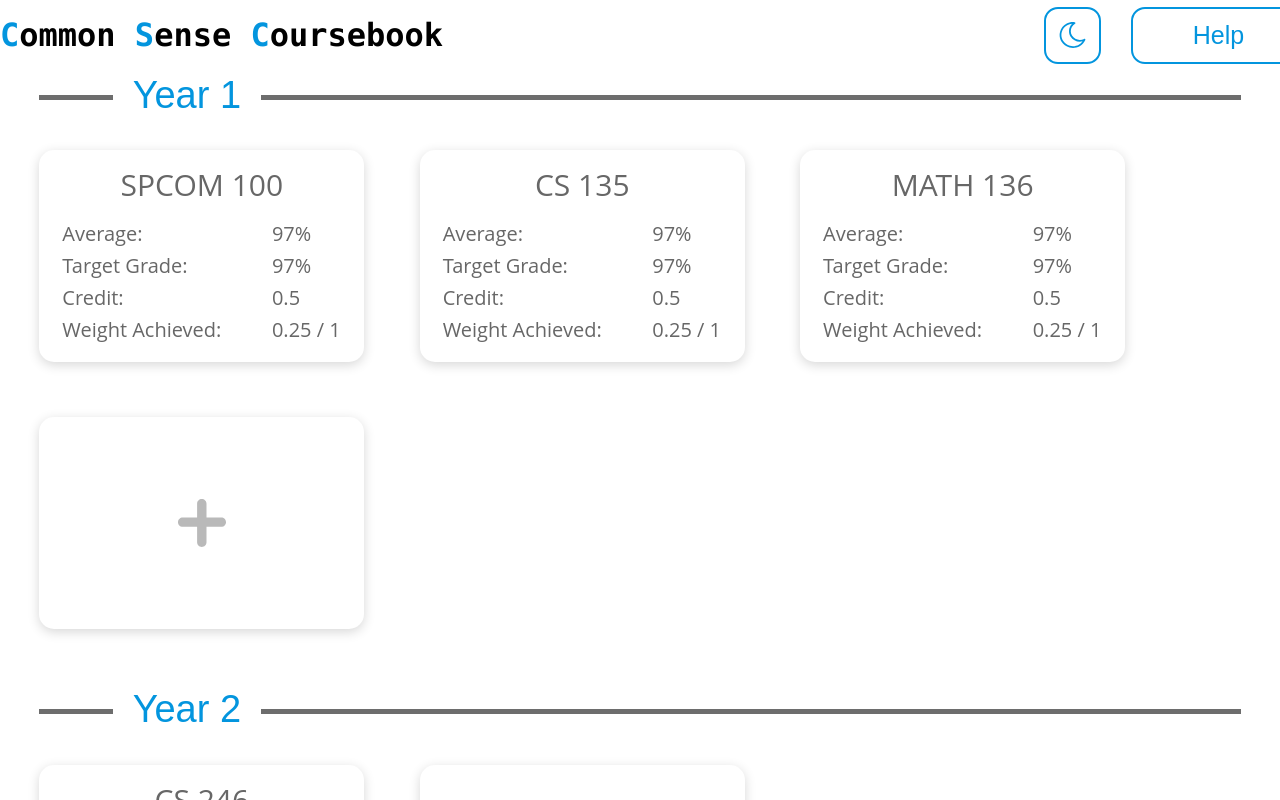
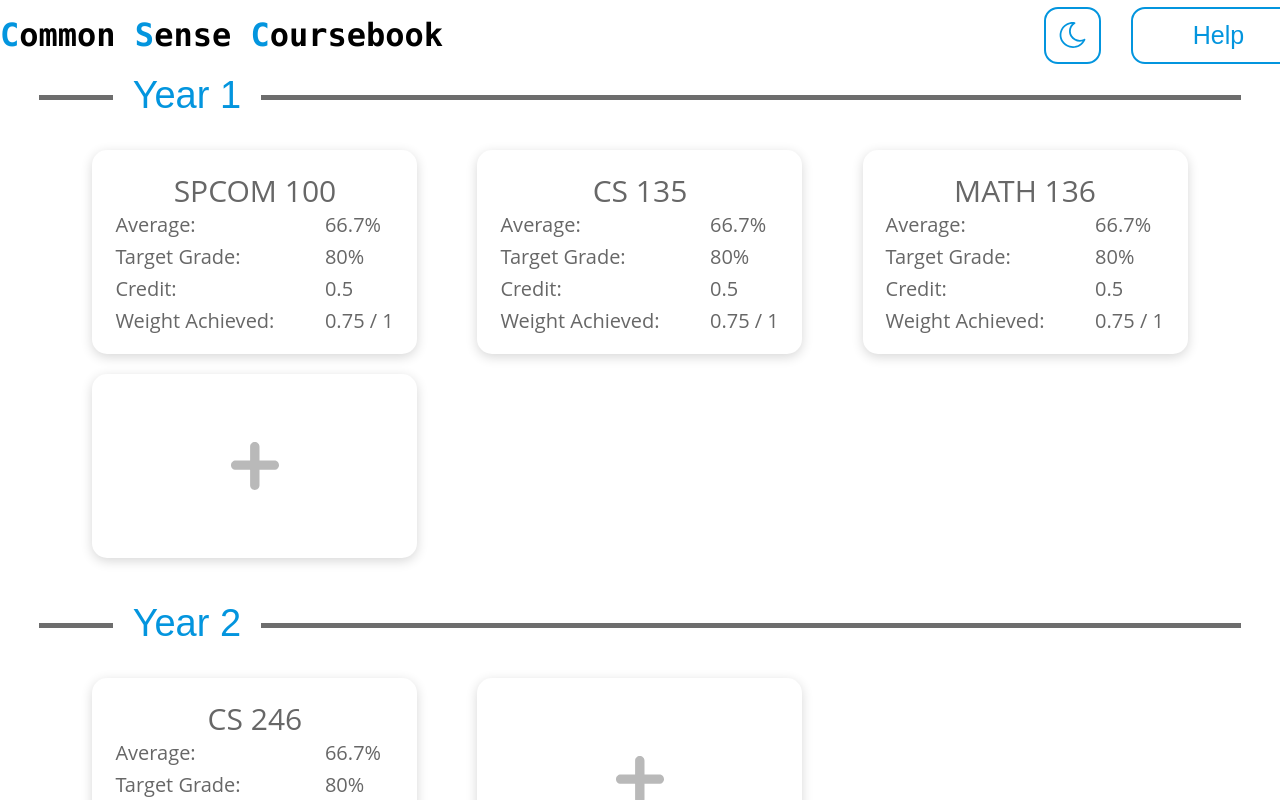
Before and after one commit to naseer-rehman/Common-Sense-Coursebook, a React (Create React App) app: page / in a window 1280 px wide. Shown: the top 800 px of the page. Built offline with nearby package versions, Linux system fonts and the light colour scheme.

Commit message:
Add credit input to course window | Broke grid too

```diff
--- a/src/App.js
+++ b/src/App.js
@@ -19,6 +19,7 @@ class App extends React.Component {
               id: 1,
               name: "SPCOM 100",
               targetGrade: 80,
+              credit: 0.5,
               assessments: [
                 {
                   id: 1,
@@ -38,6 +39,7 @@ class App extends React.Component {
               id: 2,
               name: "CS 135",
               targetGrade: 80,
+              credit: 0.5,
               assessments: [
                 {
                   id: 1,
@@ -57,6 +59,7 @@ class App extends React.Component {
               id: 3,
               name: "MATH 136",
               targetGrade: 80,
+              credit: 0.5,
               assessments: [
                 {
                   id: 1,
@@ -83,6 +86,7 @@ class App extends React.Component {
               id: 1,
               name: "CS 246",
               targetGrade: 80,
+              credit: 0.5,
               assessments: [
                 {
                   id: 1,
@@ -109,6 +113,7 @@ class App extends React.Component {
               id: 1,
               name: "COMPSCI 1ZD3",
               targetGrade: 80,
+              credit: 0.5,
               assessments: [
                 {
                   id: 1,
--- a/src/components/AddCourseWindow.css
+++ b/src/components/AddCourseWindow.css
@@ -0,0 +1,11 @@
+.window-container .course-info-form {
+  display: grid;
+  grid-template-columns: 50% 50%;
+  grid-gap: 10px;
+}
+
+.window-container .course-info-form-input-container {
+  display: flex;
+  flex-direction: column;
+  flex-wrap: wrap;
+}
--- a/src/components/AddCourseWindow.js
+++ b/src/components/AddCourseWindow.js
@@ -10,10 +10,12 @@ class AddCourseWindow extends React.Component {
     this.state = {
       courseNameValue: "",
       targetGradeValue: "",
+      creditValue: "",
       assessments: [], // [{id:1, name:"Quizzes", grade:69, weight:50},{id:2, name:"Midterm", grade:69, weight:50},{id:3, name:"Assignments", grade:69, weight:50}],
     };
     this.onEditName = this.onEditName.bind(this);
     this.onEditTargetGrade = this.onEditTargetGrade.bind(this);
+    this.onEditCredit = this.onEditCredit.bind(this);
     this.deleteAssessment = this.deleteAssessment.bind(this);
     this.updateAssessment = this.updateAssessment.bind(this);
     this.addAssessment = this.addAssessment.bind(this);
@@ -86,6 +88,16 @@ class AddCourseWindow extends React.Component {
     });
   }
 
+  onEditCredit(e) {
+    const value = e.target.value;
+    this.setState(state => {
+      return {
+        ...state,
+        creditValue: value,
+      };
+    });
+  }
+
   onCancel() {
     this.props.closeWindow();
   }
@@ -95,8 +107,9 @@ class AddCourseWindow extends React.Component {
     this.props.addCourse({
       id: uuidv4(),
       name: this.state.courseNameValue,
-      targetGrade: parseInt(this.state.targetGradeValue),
+      targetGrade: Number(this.state.targetGradeValue),
       assessments: this.state.assessments.concat([]),
+      credit: Number(this.state.creditValue),
     });
     this.props.closeWindow();
   }
@@ -106,11 +119,19 @@ class AddCourseWindow extends React.Component {
       <Window classes={[]} >
         <div className="window-scrollable">
           <div className="center-content">
-            <form onSubmit={(e) => e.preventDefault()} autoComplete="off">
-              <label htmlFor="courseNameInput">Course Name: </label>
-              <input onChange={this.onEditName} id="courseNameInput" type="text" />
-              <label htmlFor="targetGradeInput">Target Grade: </label>
-              <input onChange={this.onEditTargetGrade} id="targetGradeInput" type="text" />
+            <form className="course-info-form" onSubmit={(e) => e.preventDefault()} autoComplete="off">
+              <div className="course-info-form-input-container">
+                <label htmlFor="courseNameInput">Course Name:</label>
+                <input onChange={this.onEditName} id="courseNameInput" type="text" />
+              </div>
+              <div className="course-info-form-input-container">
+                <label htmlFor="targetGradeInput">Target Grade:</label>
+                <input onChange={this.onEditTargetGrade} id="targetGradeInput" type="text" />
+              </div>
+              <div className="course-info-form-input-container">
+                <label htmlFor="creditsInput">Credits:</label>
+                <input onChange={this.onEditCredit} id="creditsInput" type="text" />
+              </div>
             </form>
           </div>
           <div className="center-content">
--- a/src/components/CourseAssessmentsTable.css
+++ b/src/components/CourseAssessmentsTable.css
@@ -11,7 +11,7 @@
   margin-top: 25px;
 }
 
-.window-container .course-assessments-table .assessments-table-grid-cell {
+.window-container .course-assessments-table .assessments-table-grid-cell, .window-container .course-assessments-table .assessments-table-grid-cell input {
   width: 100%;
   height: 100%;
   background: none;
--- a/src/components/CourseCard.css
+++ b/src/components/CourseCard.css
@@ -1,18 +1,20 @@
 .course-card {
+  display: inline-block;
   font-family: 'Open Sans', Arial;
   color: #676767;
   font-weight: semi-bold;
   border-radius: 15px;
   width: 325px;
-  height: 212px;
+  /* height: 212px; */
+  padding: 20px 0;
   background: #FFFFFF;
   box-shadow: 0 3px 12px rgba(0, 0, 0, 0.16);
-  margin-right: 4.61%;
-  margin-bottom: 4.61%;
+  /* margin-right: 4.61%;
+  margin-bottom: 4.61%; */
 }
 
 .course-name-container {
-  height: 33.01%;
+  height: 25%;
   display: flex;
   justify-content: center;
   align-items: center;
--- a/src/components/CourseCard.js
+++ b/src/components/CourseCard.js
@@ -1,5 +1,6 @@
 import React from "react";
 import "./CourseCard.css";
+import { calculateAverageGrade, calculateAchievedWeight } from "../modules/gradeCalculator";
 
 const CourseInfoRow = ({name, value}) => {
   return (
@@ -12,16 +13,24 @@ const CourseInfoRow = ({name, value}) => {
 
 class CourseCard extends React.Component {
   render() {
+    const round = (num, dp = 0) => Math.floor(num * Math.pow(10, dp) + 0.5) / Math.pow(10, dp);
+    const course = this.props.course;
+    const assessments = course.assessments;
+    const average = round(calculateAverageGrade(assessments), 1);
+    const targetGrade = round(course.targetGrade, 2);
+    const credit = round(course.credit, 2);
+    const weightAchieved = round(calculateAchievedWeight(assessments), 2);
+
     return (
       <div className="course-card">
         <div className="course-name-container">
           <span className="course-name">{this.props.course.name}</span>
         </div>
         <div className="course-info-container">
-          <CourseInfoRow name="Average:" value={`${96 + 1}%`}/>
-          <CourseInfoRow name="Target Grade:" value={`${96 + 1}%`} />
-          <CourseInfoRow name="Credit:" value={`${0.25 * 2}`} />
-          <CourseInfoRow name="Weight Achieved:" value={`${0.125 * 2} / 1`} />
+          <CourseInfoRow name="Average:" value={`${average}%`}/>
+          <CourseInfoRow name="Target Grade:" value={`${targetGrade}%`} />
+          <CourseInfoRow name="Credit:" value={`${credit}`} />
+          <CourseInfoRow name="Weight Achieved:" value={`${weightAchieved} / 1`} />
         </div>
       </div>);
   }
--- a/src/components/Window.css
+++ b/src/components/Window.css
@@ -12,7 +12,7 @@
 
 .window-container {
   background: #FFFFFF;
-  padding: 40px 250px;
+  padding: 50px;
   border-radius: 15px;
   box-shadow: 0 3px 14px rgba(0,0,0,0.16);
 }
@@ -44,14 +44,14 @@
   align-items: center;
 }
 
-.window-container form > label {
+.window-container form label {
   color: #707070;
   font-size: 2.25rem;
   background: none;
   margin: 0 10px;
 }
 
-.window-container form > input {
+.window-container form input {
   border: none;
   outline: none;
   -webkit-appearance: none;
--- a/src/components/YearEntry.css
+++ b/src/components/YearEntry.css
@@ -58,6 +58,13 @@ button.year-title-button {
 }
 
 .course-card-list {
-  display: flex;
-  flex-flow: row wrap;
+  display: grid;
+  width: 100%;
+  height: 100%;
+  grid-template-columns: repeat(auto-fill, 325px);
+  grid-auto-rows: 1fr;
+  gap: 5%;
+  justify-content: center;
+  padding-bottom: 20px;
+  margin-bottom: 20px;
 }
--- a/src/components/YearEntry.js
+++ b/src/components/YearEntry.js
@@ -35,22 +35,24 @@ class YearEntry extends React.Component {
             <span className="year-title">{this.props.name}</span>
           </button>
         </div>
-        <div className="course-card-list">
         {
           this.props.coursesHidden === false
             ? (
-                <>
-                  {this.props.courses.map(course => <CourseCard key={course.id} course={course} />)}
+              <div className="course-card-list">
+                {
+                  this.props.courses.map(course =>
+                    <CourseCard key={course.id} course={course} />
+                  )
+                }
                 <AddCourseButton
                   openWindow={this.props.openWindow}
                   closeWindow={this.props.closeWindow}
                   addCourse={this.props.addCourse}
                 />
-                </>
+              </div>
             )
             : null
         }
-        </div>
       </div>
     );
   }
--- a/src/modules/gradeCalculator.js
+++ b/src/modules/gradeCalculator.js
@@ -1,4 +1,4 @@
-const getTotalWeight = (assessments) => {
+export const getTotalWeight = (assessments) => {
   let totalWeight = 0;
   assessments.forEach(({weight}) => {
     totalWeight += weight;
@@ -10,7 +10,7 @@ const getTotalWeight = (assessments) => {
  * Calculates the weighted grade given a list of assessments.
  * @param {Array} assessments
  */
-const calculateWeightedGrade = (assessments) => {
+export const calculateWeightedGrade = (assessments) => {
   let weightedGrade = 0;
   assessments.forEach(({grade, weight}) => {
     weightedGrade += grade * weight / 100;
@@ -23,7 +23,7 @@ const calculateWeightedGrade = (assessments) => {
  * @param {Array} assessments
  * @returns
  */
-const calculateAverageGrade = (assessments) => {
+export const calculateAverageGrade = (assessments) => {
   let totalWeight = 0;
   let sum = 0;
   assessments.forEach(({grade, weight}) => {
@@ -38,7 +38,7 @@ const calculateAverageGrade = (assessments) => {
  * @param {Array} assessments
  * @returns achieved weight
  */
-const calculateAchievedWeight = (assessments) => {
+export const calculateAchievedWeight = (assessments) => {
   return getTotalWeight(assessments) / 100;
 };
 
@@ -48,13 +48,13 @@ const calculateAchievedWeight = (assessments) => {
  * @param {Array} targetGrade
  * @returns additional grade required
  */
-const calculateAdditionalGradeNeeded = (assessments, targetGrade) => {
+export const calculateAdditionalGradeNeeded = (assessments, targetGrade) => {
   const finalWeight = 100 - getTotalWeight(assessments);
   const weightedGrade = calculateWeightedGrade(assessments);
   return 100 * ((targetGrade - weightedGrade) / finalWeight)
 };
 
-export {
+export default {
   calculateWeightedGrade,
   calculateAverageGrade,
   calculateAchievedWeight,
```
Lines whose indentation alone changed are shown as unchanged.
